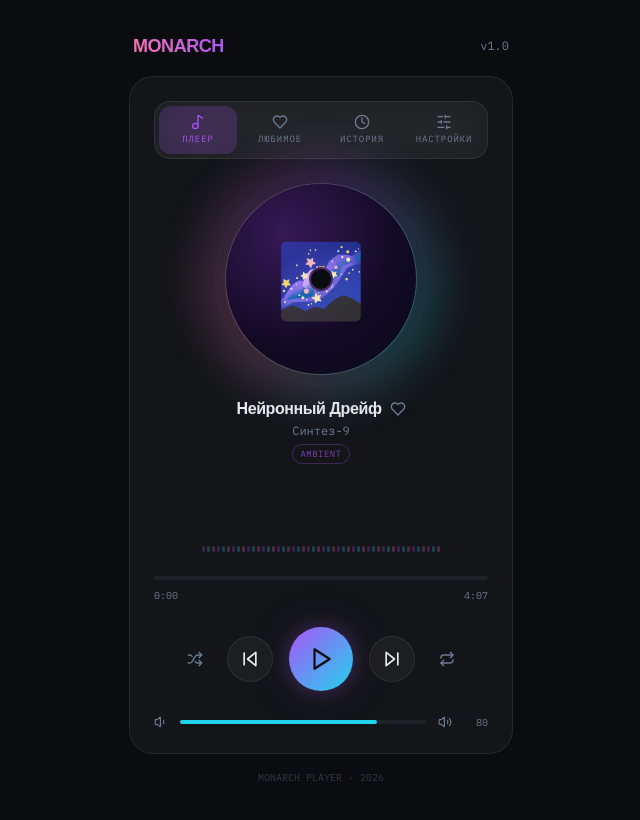
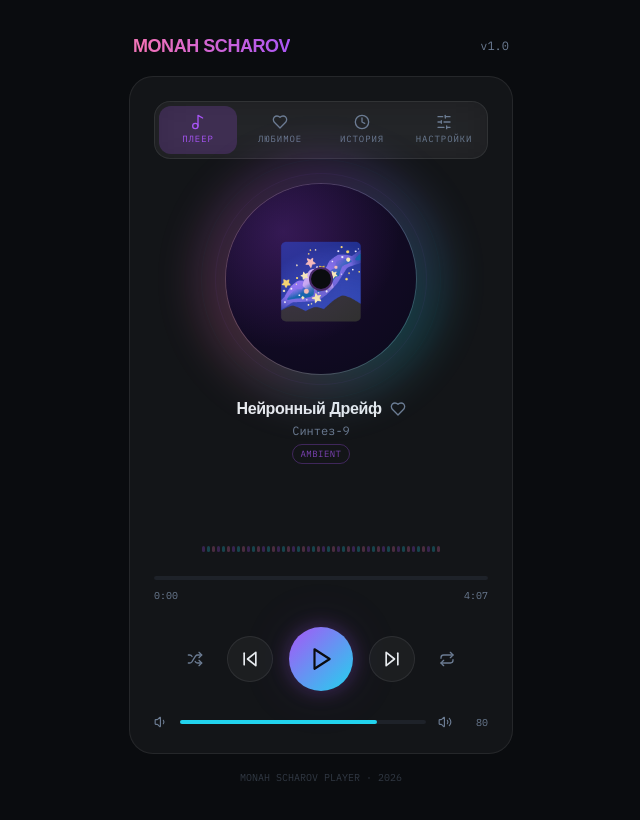
Before and after one commit to pr-poehali-dev/media-player-creation, a React (Vite) app: page / in a window 1280 px wide. Shown: the top 820 px of the page, without its empty margins (319-959 px from the left). Built offline with nearby package versions, Linux system fonts and the light colour scheme; a web font is replaced by a local one.

Commit message:
feat: add Monah Scharov player

```diff
--- a/index.html
+++ b/index.html
@@ -3,7 +3,7 @@
 <head>
     <meta charset="UTF-8"/>
     <meta name="viewport" content="width=device-width, initial-scale=1.0"/>
-    <title>Monarch Player</title>
+    <title>Monah Scharov Player</title>
     <link rel="preconnect" href="https://fonts.googleapis.com">
     <link rel="preconnect" href="https://fonts.gstatic.com" crossorigin>
     <link href="https://fonts.googleapis.com/css2?family=Unbounded:wght@300;400;600;700&family=IBM+Plex+Mono:ital,wght@0,300;0,400;1,300&family=Golos+Text:wght@400;500;600&display=swap" rel="stylesheet">
--- a/src/pages/Index.tsx
+++ b/src/pages/Index.tsx
@@ -201,7 +201,7 @@ export default function Index() {
 
         {/* Header */}
         <div className="flex items-center justify-between px-1">
-          <h1 className="font-display text-lg font-bold shimmer-text tracking-tight">MONARCH</h1>
+          <h1 className="font-display text-lg font-bold shimmer-text tracking-tight">MONAH SCHAROV</h1>
           <span className="font-mono text-xs text-muted-foreground">v1.0</span>
         </div>
 
@@ -543,7 +543,7 @@ export default function Index() {
         )}
 
         <p className="text-center text-[10px] font-mono text-muted-foreground opacity-40 pb-2">
-          MONARCH PLAYER · {new Date().getFullYear()}
+          MONAH SCHAROV PLAYER · {new Date().getFullYear()}
         </p>
       </div>
     </div>
```
